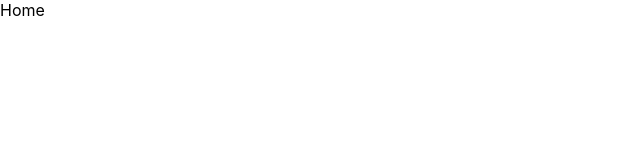
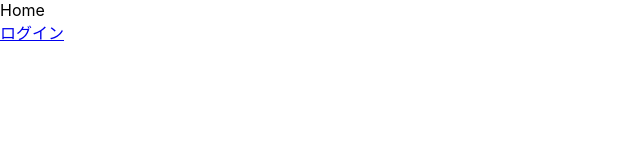
Before and after one commit to Matsushoooo12/Indie, a React (Create React App) app in the folder frontend/: page / in a window 1280 px wide. Shown: the top 160 px of the page, without its empty margins (0-640 px from the left). Built offline with nearby package versions, Linux system fonts and the light colour scheme.

Commit message:
リンク設定

```diff
--- a/frontend/src/components/pages/Home.tsx
+++ b/frontend/src/components/pages/Home.tsx
@@ -1,5 +1,6 @@
 import React from "react";
 import { Helmet } from "react-helmet";
+import { Link } from "react-router-dom";
 
 const Home: React.FC = () => {
   return (
@@ -8,6 +9,7 @@ const Home: React.FC = () => {
         <title>Home</title>
       </Helmet>
       <div>Home</div>
+      <Link to="/login">ログイン</Link>
     </>
   );
 };
```
